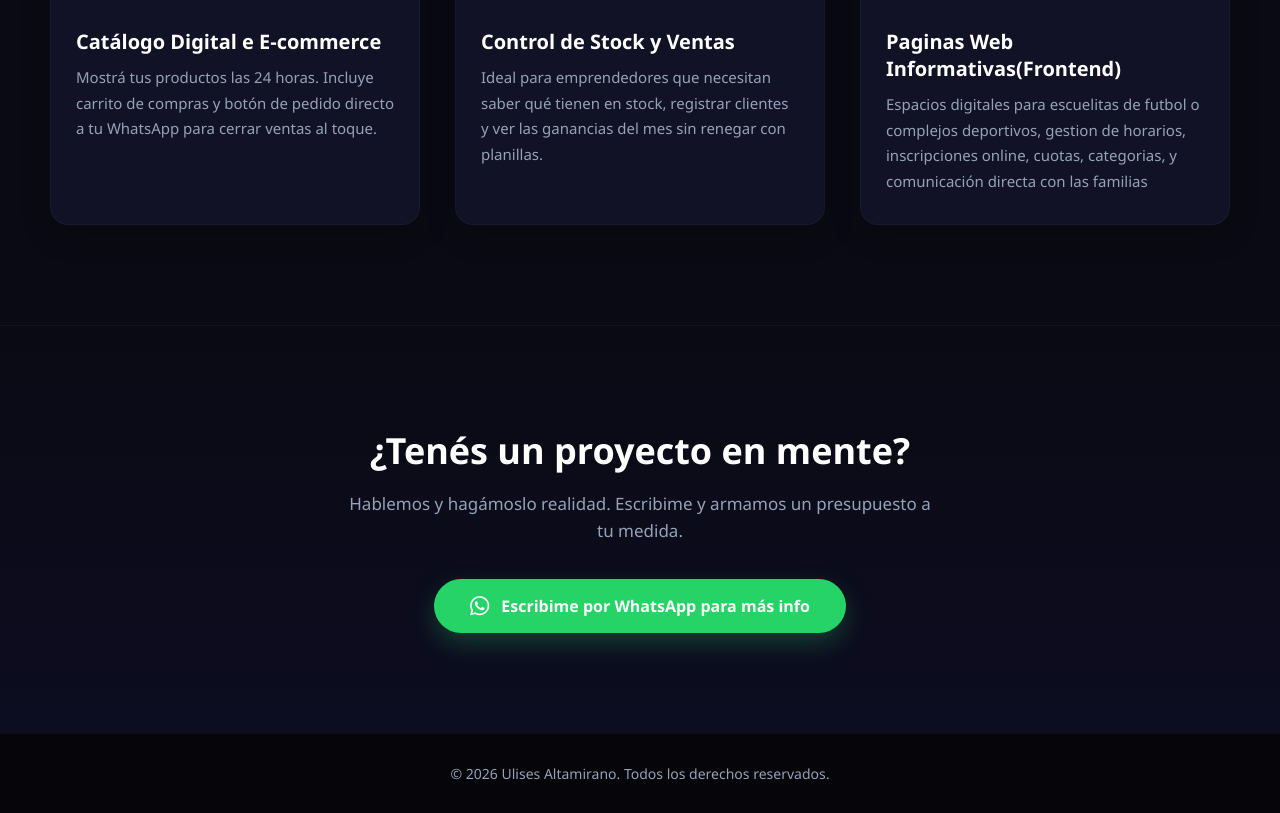
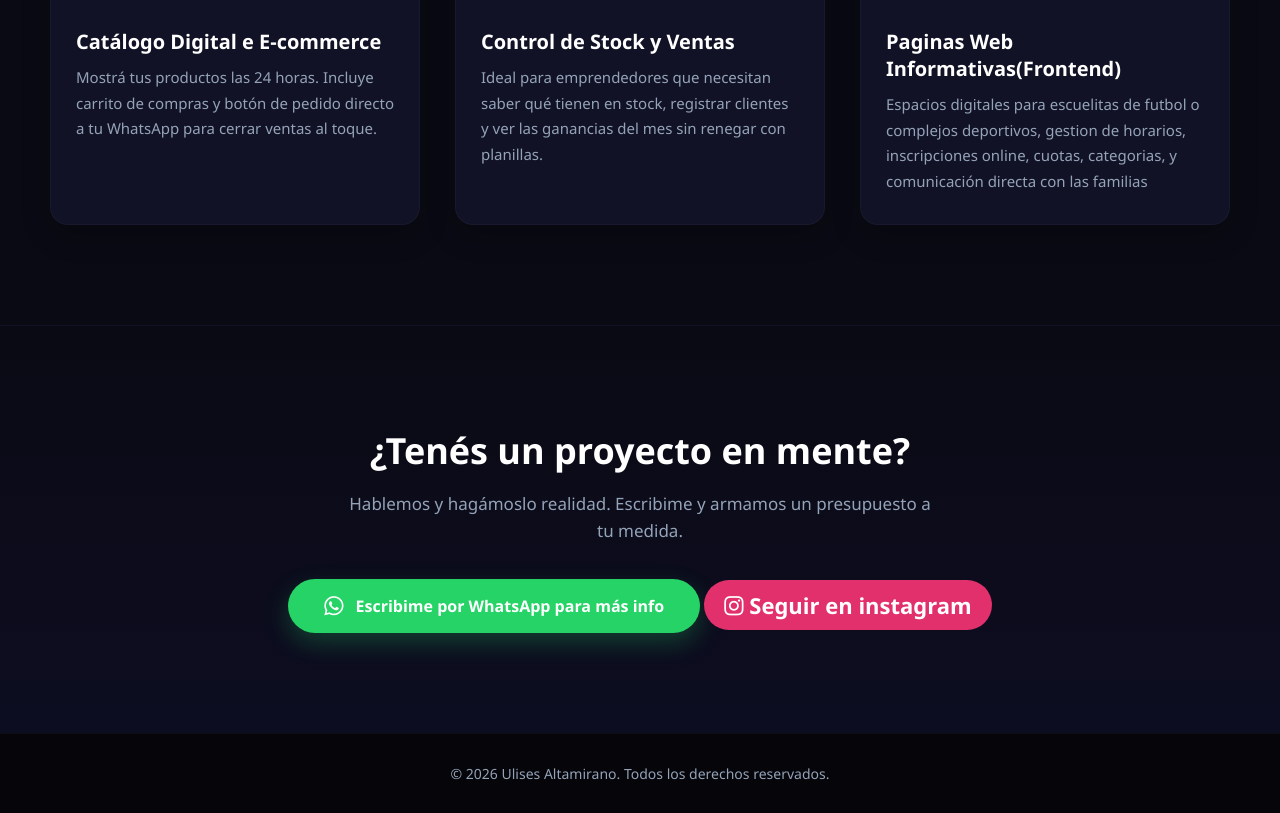
Before and after one commit to ulisesz9altamirano-hub/mi-pagina-web, a plain HTML site: page index.html in a window 1280 px wide. Shown: the part 1939-2752 px from the top of the page. Drawn offline with Linux system fonts and the light colour scheme.

Commit message:
feat: agrego boton de instagram

```diff
--- a/index.html
+++ b/index.html
@@ -97,6 +97,9 @@
             <a href="https://wa.me/2617111500" target="_blank" rel="noopener noreferrer" class="whatsapp-btn">
                 <i class="fab fa-whatsapp" aria-hidden="true"></i> Escribime por WhatsApp para más info
             </a>
+            <a href="https://www.instagram.com/_ulises_altamirano/" target="_blank" rel="noopener noreferrer" class="instagram-btn">
+                <i class=" fab fa-instagram" aria-hidden="true"></i> Seguir en instagram
+            </a>
         </section>
 
     </main>
--- a/style.css
+++ b/style.css
@@ -448,3 +448,24 @@ footer {
         font-size: 30px;
     }
 }
+
+.instagram-btn{
+    display: inline-block;
+    background-color: #E1306c;
+    color: white;
+    padding: 10px 20px;
+    border-radius: 5px;
+    text-decoration: none;
+    font-weight: bold;
+    font-size: 16px;
+    border-radius: 30px;
+    transition: background-color 0.3s ease;
+}
+
+.instagram-btn {
+    font-size: 22px;
+}
+
+.instagram-btn-hover{
+    background-color: #c13584;
+}
```
